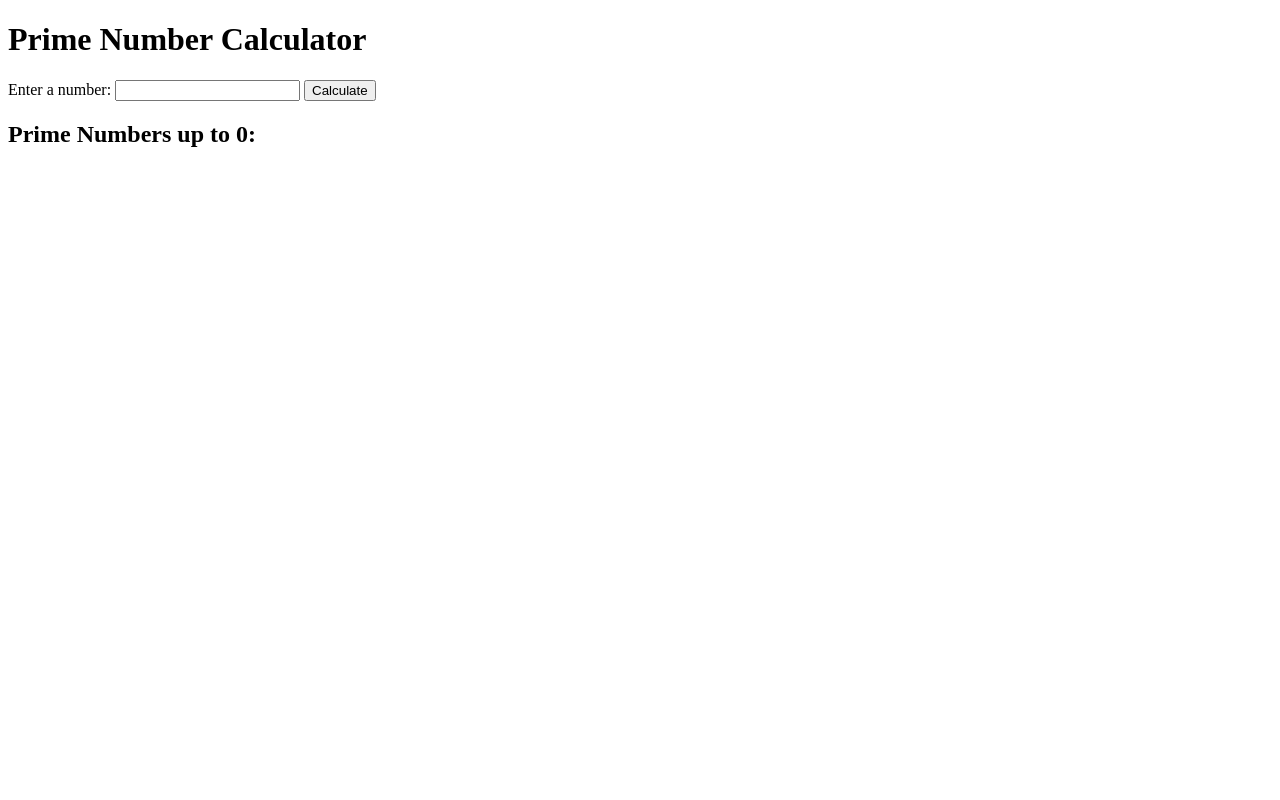
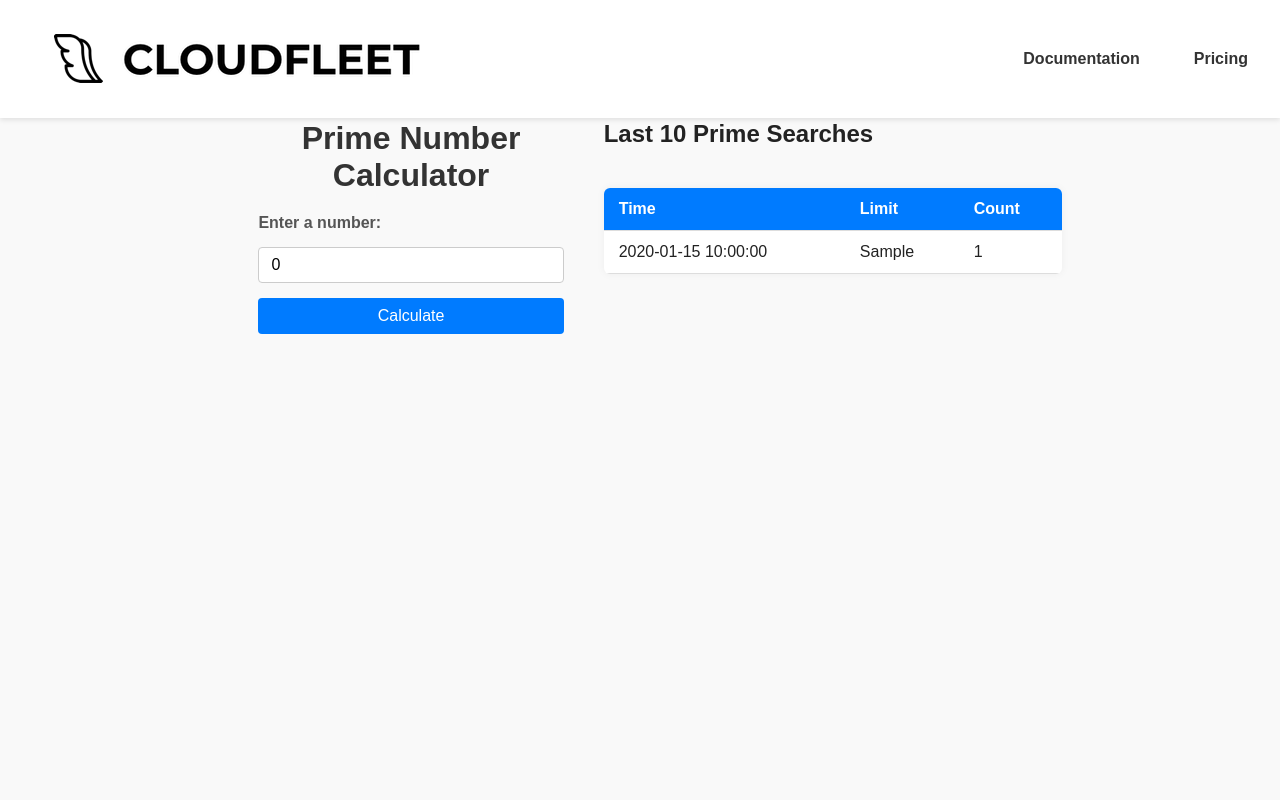
Before and after one commit to YunusEmreKaya138/Cloudfleet-demo, a Flask app: page / in a window 1280 px wide. Run offline with Flask 3, Linux system fonts and the light colour scheme; a database or web service that is not in the repository returns one stand-in record (values such as "Sample title").

Commit message:
better html and db connection

```diff
--- a/app.py
+++ b/app.py
@@ -27,7 +27,7 @@ def index():
 
     #This line allows Flask to execute the following commands if an input is submitted through the HTML
     if request.method == 'POST':
-        if int(request.form['number']) <= 0:
+        if int(request.form['number']) <= 0 or request.form['number'] == None:
             warning = "Please enter a positive number."
 
             return render_template('index.html', warning=warning)
@@ -43,7 +43,9 @@ def index():
                 "PrimeLimit": number,
                 "PrimeCount": primeCount})
 
-    return render_template('index.html', primes=primes, number=number)
+    recent_logs = collection.find().sort("Timestamp", -1).limit(10)
+
+    return render_template('index.html', primes=primes, number=number, recent_logs=recent_logs)
 
 if __name__ == '__main__':
     app.run(host='0.0.0.0', port=5000, debug=True)
--- a/requirements.txt
+++ b/requirements.txt
@@ -1 +1,2 @@
 Flask
+pymongo
--- a/templates/index.html
+++ b/templates/index.html
@@ -1,24 +1,261 @@
 <!DOCTYPE html>
-<html>
+<html lang="en">
 <head>
+  <meta charset="UTF-8" />
+  <meta name="viewport" content="width=device-width, initial-scale=1" />
   <title>Prime Number Calculator</title>
+  <style>
+    * {
+      box-sizing: border-box;
+    }
+    html, body {
+      margin: 0;
+      padding: 0;
+      height: 100%;
+      font-family: Arial, sans-serif;
+      background: #f9f9f9;
+    }
+    body {
+      display: flex;
+      flex-direction: column;
+      min-height: 100vh;
+      /* navbar yüksekliği kadar padding */
+      padding-top: 120px;
+    }
+
+    /* Navbar container */
+    nav.navbar {
+      position: fixed;
+      top: 0;
+      left: 0;
+      width: 100%;
+      background: white;
+      box-shadow: 0 2px 5px rgba(0,0,0,0.1);
+      display: flex;
+      align-items: center;
+      justify-content: space-between;
+      padding: 10px 20px;
+      z-index: 1000;
+    }
+
+    /* Logo */
+    nav.navbar .logo img {
+      height: 98px;
+      width: auto;
+      display: block;
+    }
+
+    /* Menü */
+    nav.navbar ul.menu {
+      list-style: none;
+      margin: 0;
+      padding: 0;
+      display: flex;
+      gap: 30px;
+    }
+
+    nav.navbar ul.menu li {
+      display: flex;
+      align-items: center;
+    }
+
+    nav.navbar ul.menu li a {
+      text-decoration: none;
+      color: #333;
+      font-weight: 600;
+      padding: 8px 12px;
+      transition: color 0.2s ease;
+    }
+    nav.navbar ul.menu li a:hover {
+      color: #007BFF;
+    }
+
+    main {
+      flex: 1;
+      display: flex;
+      max-width: 1000px;
+      margin: 0 auto;
+      gap: 40px;
+      padding: 0 20px 40px;
+      box-sizing: border-box;
+    }
+
+    /* Sol taraf: form container */
+    .form-container {
+      flex: 0 0 40%;
+      display: flex;
+      flex-direction: column;
+      align-items: flex-start;
+    }
+
+    h1 {
+      margin-top: 0;
+      margin-bottom: 20px;
+      color: #333;
+      align-self: center;
+      width: 100%;
+      text-align: center;
+    }
+    form {
+      display: flex;
+      flex-direction: column;
+      gap: 15px;
+      width: 100%;
+    }
+    label {
+      font-weight: bold;
+      color: #555;
+    }
+    input[type="number"] {
+      padding: 8px 12px;
+      font-size: 1rem;
+      width: 100%;
+      border: 1px solid #ccc;
+      border-radius: 4px;
+      outline-offset: 2px;
+      outline-color: #007BFF;
+    }
+    button {
+      background-color: #007BFF;
+      border: none;
+      color: white;
+      padding: 9px 16px;
+      font-size: 1rem;
+      border-radius: 4px;
+      cursor: pointer;
+      transition: background-color 0.25s ease;
+      width: 100%;
+    }
+    button:hover {
+      background-color: #0056b3;
+    }
+    .warning {
+      color: red;
+      font-weight: bold;
+      margin-top: 10px;
+      text-align: left;
+    }
+
+    /* Sağ taraf: output ve tablo */
+    .output-container {
+      flex: 0 0 60%;
+      display: flex;
+      flex-direction: column;
+      gap: 30px;
+      color: #222;
+    }
+
+    .output-container h2 {
+      margin-top: 0;
+      margin-bottom: 10px;
+      text-align: left;
+    }
+    .output-container p {
+      word-wrap: break-word;
+      background: white;
+      padding: 15px;
+      border-radius: 6px;
+      box-shadow: 0 0 8px rgba(0,0,0,0.05);
+      max-height: 300px;
+      overflow-y: auto;
+      white-space: pre-wrap;
+    }
+
+    table {
+      width: 100%;
+      border-collapse: collapse;
+      background: white;
+      box-shadow: 0 0 8px rgba(0,0,0,0.05);
+      border-radius: 6px;
+      overflow: hidden;
+    }
+    table th, table td {
+      padding: 12px 15px;
+      text-align: left;
+      border-bottom: 1px solid #ddd;
+    }
+    table th {
+      background-color: #007BFF;
+      color: white;
+      font-weight: 600;
+    }
+    table tr:hover {
+      background-color: #f1f7ff;
+    }
+
+    /* Responsive düzen (küçük ekranlarda dikey yığın) */
+    @media (max-width: 768px) {
+      main {
+        flex-direction: column;
+        padding-top: 20px;
+      }
+      .form-container, .output-container {
+        flex: none;
+        width: 100%;
+      }
+      .output-container p {
+        max-height: 200px;
+      }
+    }
+  </style>
 </head>
 <body>
+
+  <nav class="navbar" role="navigation" aria-label="Main navigation">
+    <div class="logo">
+      <a href="https://cloudfleet.ai/" aria-label="Cloudfleet homepage">
+        <img loading="lazy" src="logo.png" alt="Cloudfleet Logo" />
+      </a>
+    </div>
+    <ul class="menu">
+      <li><a href="https://cloudfleet.ai/docs">Documentation</a></li>
+      <li><a href="https://cloudfleet.ai/pricing">Pricing</a></li>
+    </ul>
+  </nav>
+
+  <main>
+    <div class="form-container">
       <h1>Prime Number Calculator</h1>
-    <form method="post">
-        <label>Enter a number:</label>
-        <input type="number" name="number" required>        <!--type is for data type name for variable names check inside of python flask-->
-        <button type="submit">Calculate</button>            <!-- Calculate here is for text on the button not a variable -->
+      <form method="post" novalidate>
+        <label for="number">Enter a number:</label>
+        <input type="number" id="number" name="number" min="1" required value="{{ number if number else '' }}" />
+        <button type="submit">Calculate</button>
       </form>
 
       {% if warning %}
-  <div style="color: red; font-weight: bold;">
-    {{ warning }}
+        <div class="warning">{{ warning }}</div>
+      {% endif %}
     </div>
+
+    <div class="output-container">
+      {% if primes %}
+        <section class="output">
+          <h2>Prime Numbers up to {{ number }}:</h2>
+          <p>{{ primes | join(', ') }}</p>
+        </section>
       {% endif %}
 
+      <h2>Last 10 Prime Searches</h2>
+      <table>
+        <thead>
+          <tr>
+            <th>Time</th>
+            <th>Limit</th>
+            <th>Count</th>
+          </tr>
+        </thead>
+        <tbody>
+          {% for log in recent_logs %}
+          <tr>
+            <td>{{ log.Timestamp.strftime('%Y-%m-%d %H:%M:%S') if log.Timestamp else '' }}</td>
+            <td>{{ log.PrimeLimit }}</td>
+            <td>{{ log.PrimeCount }}</td>
+          </tr>
+          {% endfor %}
+        </tbody>
+      </table>
+    </div>
+  </main>
 
-    <h2>Prime Numbers up to {{ number }}:</h2>
-    <p>{{ primes | join(', ') }}</p>
 </body>
 </html>
```
Also changed, not shown: templates/logo.png (added). Lines whose indentation alone changed are shown as unchanged.
